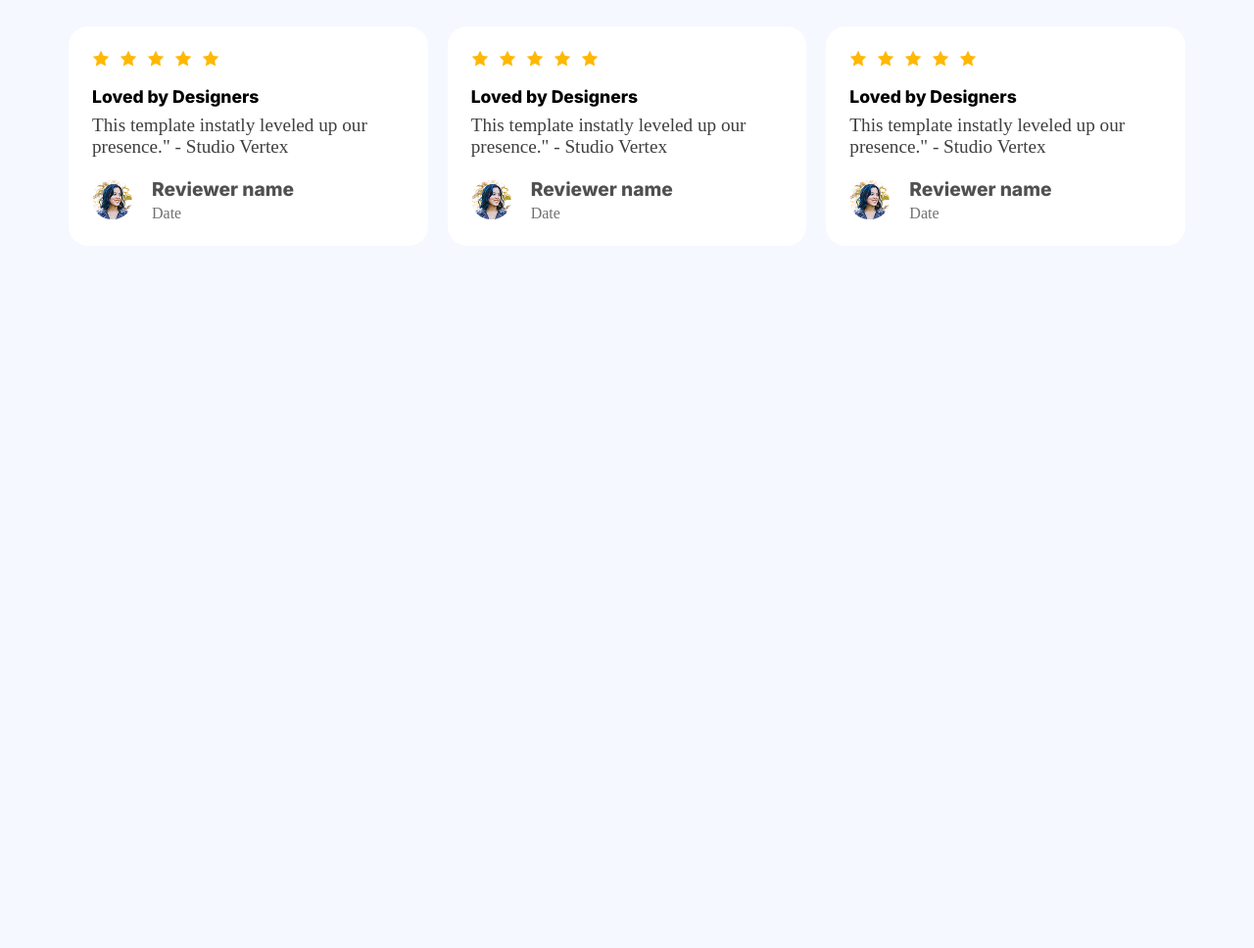
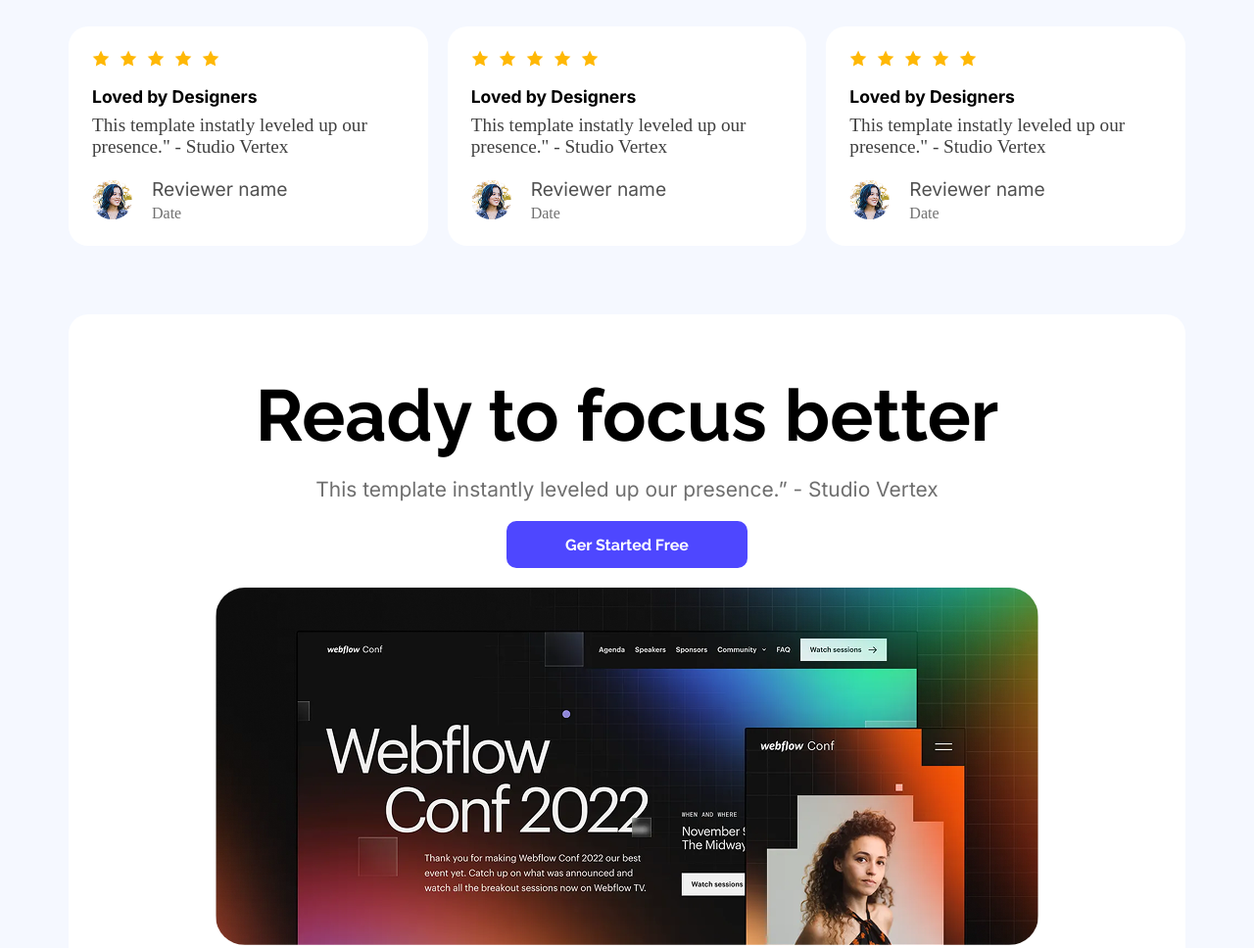
Before and after one commit to sakib-git/B12A01-landing-launchpad, a plain HTML site: page index.html in a window 1280 px wide. Shown: the part 1510-2478 px from the top of the page at 98% size. Before the commit the page ends 1791 px from the top, so only its background shows below. Drawn offline with Linux system fonts and the light colour scheme.

Commit message:
ready-to-better-area

```diff
--- a/index.html
+++ b/index.html
@@ -76,6 +76,7 @@
               </div>
             </div>
           </div>
+
           <div class="card">
             <div class="star">
               <img src="Assets/icon-star.png" alt="star-icon" />
@@ -96,6 +97,7 @@
               </div>
             </div>
           </div>
+
           <div class="card">
             <div class="star">
               <img src="Assets/icon-star.png" alt="star-icon" />
@@ -118,6 +120,15 @@
           </div>
         </div>
       </div>
+
+      <div class="ready-to-better-area">
+
+          <h1>Ready to focus better</h1>
+          <p>This template instantly leveled up our presence.” - Studio Vertex</p>
+          <button class="Get-started-Btn">Ger Started Free</button>
+          <img src="Assets/wc-big.png" alt="" />
+
+      </div>
     </main>
   </body>
 </html>
--- a/style.css
+++ b/style.css
@@ -26,6 +26,12 @@
 @font-face {
   font-family:'inter';
   src: url(fonts/inter-v19-latin-700.woff2);
+  font-weight: 700;
+}
+@font-face {
+  font-family:'inter';
+  src: url(fonts/inter-v19-latin-regular.woff2);
+  font-weight: 400;
 }
 
 :root {
@@ -67,6 +73,7 @@ header {
   font-size: clamp(2rem, 1.5256rem + 2.0513vw, 3rem);
   color: color-mix(in srgb, #9403fd 50%, #00adfe 50%);
   font-family: 'inter';
+  font-weight: 800;
 }
 
 .SignupBtn {
@@ -265,7 +272,7 @@ font-size: clamp(1rem, 0.775rem + 0.4vw, 1.2rem);
     font-size: clamp(1rem, 0.3117rem + 1.2468vw, 1.2rem);
     color: #000000af;
     font-family:'inter';
-    font-weight: 700;
+    font-weight: 400;
   }
   .date {
     color: #0000008e;
@@ -279,3 +286,40 @@ font-size: clamp(1rem, 0.775rem + 0.4vw, 1.2rem);
   flex-direction: column;
   gap: 4px;
 }
+
+.ready-to-better-area{
+    max-width: 1140px;
+  margin-inline: auto;
+  background-color: white;
+ display: flex;
+ flex-direction: column;
+ gap: 20px;
+ align-items: center;
+ padding-block: 60px;
+ border-radius: 20px;
+ margin-block: 70px;
+
+ p{
+    font-size: clamp(1rem, 0.3117rem + 1.2468vw, 1.4rem);
+    font-family: 'inter';
+    font-weight: 400;
+    color: #00000091;
+    text-align: center;
+ }
+
+ img{
+  border-radius: 30px;
+ }
+}
+.Get-started-Btn{
+    width: 246px;
+  height: 48px;
+  background: #4e47ff;
+  color: white;
+  border: none;
+  border-radius: 10px;
+  cursor: pointer;
+  font-family: 'raleway';
+  font-weight:700;
+  font-size: 1rem;
+}
```
